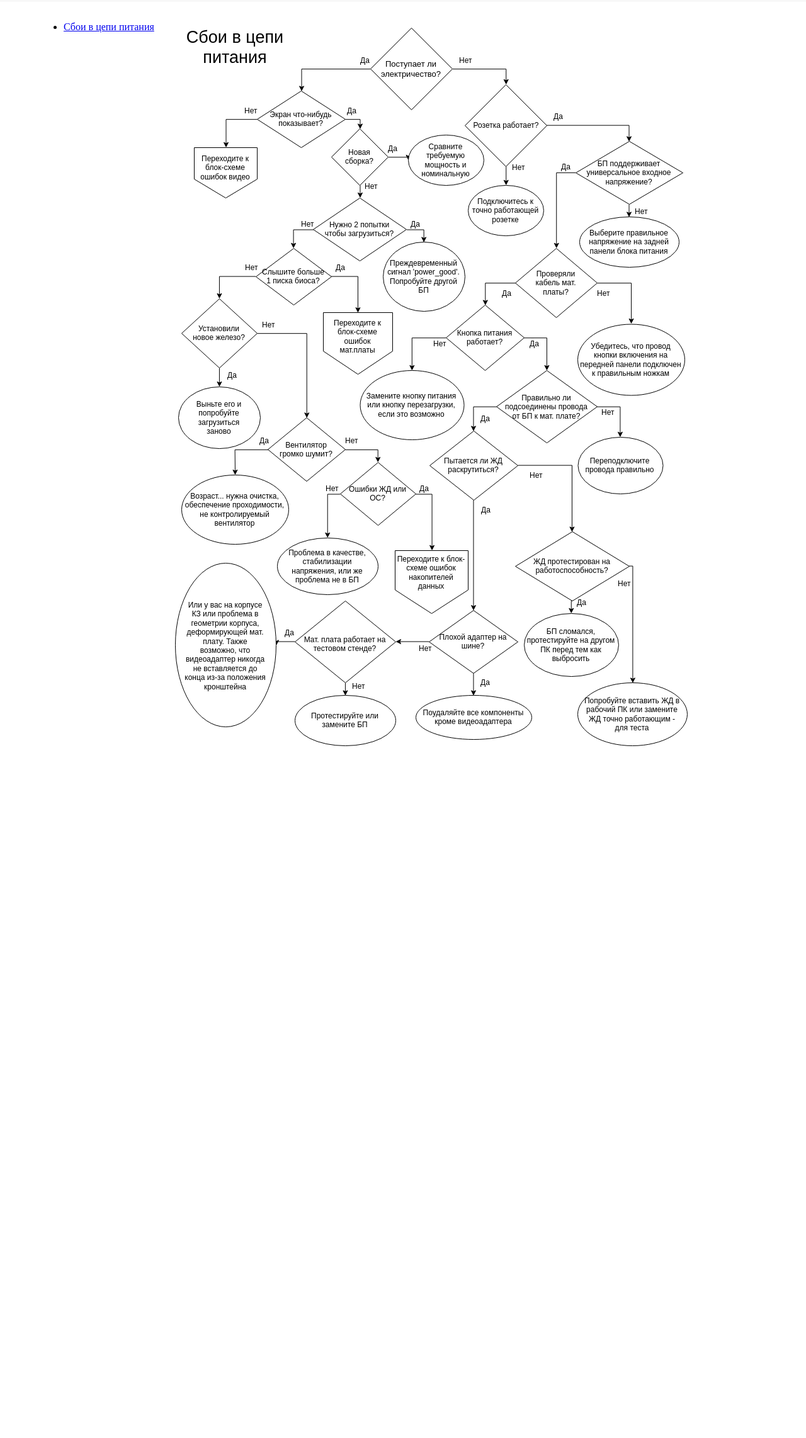
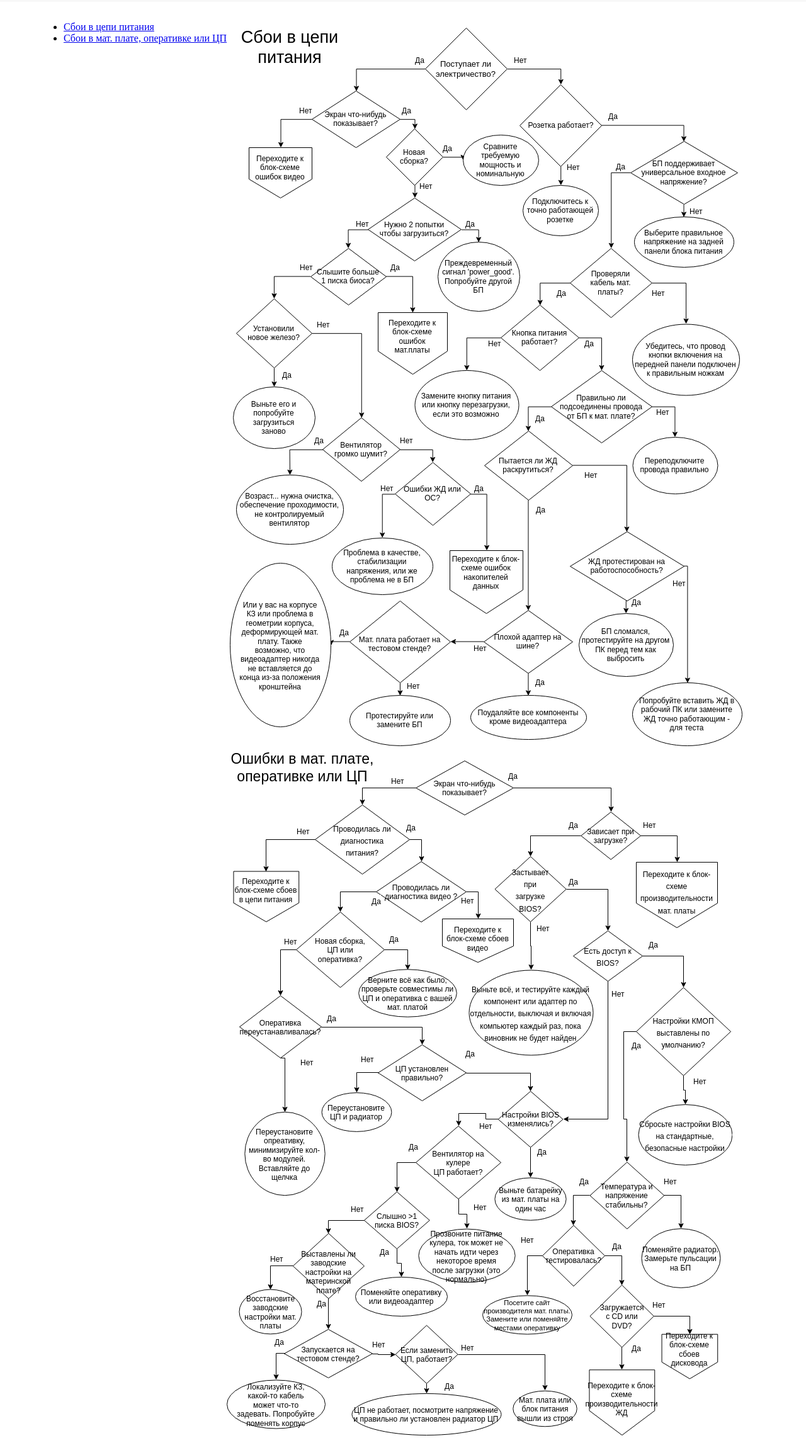
Before and after one commit to deamondz/fonerbooks, a plain HTML site: page docs/index.html in a window 1280 px wide. Shown: the part 68-2352 px from the top of the page at 63% size. Before the commit the page ends 1257 px from the top, so only its background shows below. Drawn offline with Linux system fonts and the light colour scheme.

Commit message:
добавляет MCR

```diff
--- a/docs/index.html
+++ b/docs/index.html
@@ -20,6 +20,7 @@
 						<nav>
 							<ul>
 								<li><a href="#psuImage">Сбои в цепи питания</a></li>
+								<li><a href="#mcrImage">Сбои в мат. плате, оперативке или ЦП</a></li>
 							</ul>
 						</nav>
 					</aside>
@@ -28,6 +29,9 @@
 						<article>
 							<img src="images/psu.svg" id="psuImage" alt="Сбои в цепи питания">
 						</article>
+						<article>
+							<img src="images/mcr.svg" id="mcrImage" alt="Сбои в мат. плате, оперативке или ЦП">
+						</article>
 					</section>
 				</div>
 			</div>
```
Also changed, not shown: mcr/MCR.xml (added, +1 -0 lines), docs/images/mcr.svg (added), mcr/MCR.png (added).
